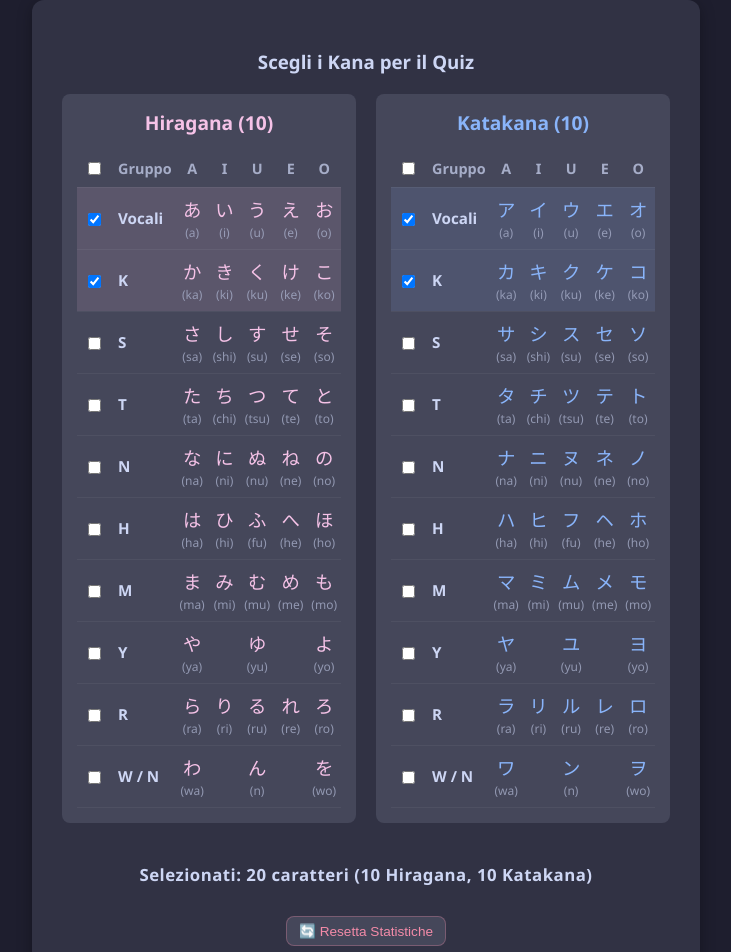
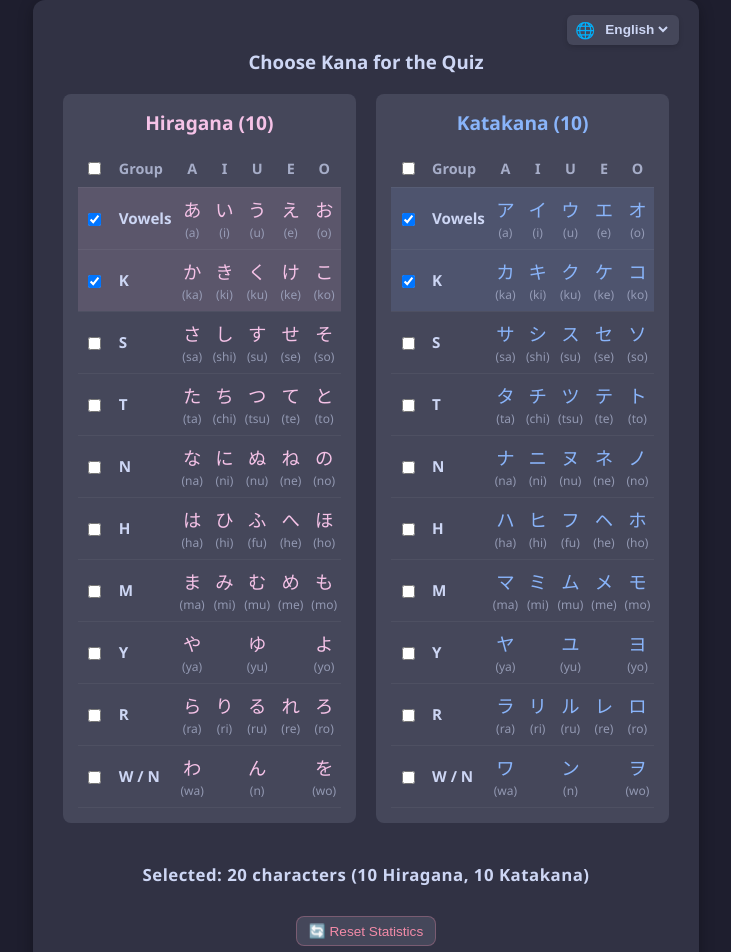
Before and after one commit to RMantis/skanna, a React (Vite) app: page / in a window 1280 px wide. Shown: the part 106-1058 px from the top of the page, without its empty margins (274-1005 px from the left). Built offline with nearby package versions, Linux system fonts and the light colour scheme.

Commit message:
feat: implement multilingual support (EN/IT) and optimize spaced repetition algorithm

```diff
--- a/src/App.tsx
+++ b/src/App.tsx
@@ -2,9 +2,12 @@ import { useState } from 'react';
 import { useQuiz } from './hooks/useQuiz';
 import { SelectionScreen } from './components/SelectionScreen';
 import { QuizScreen } from './components/QuizScreen';
+import { Language, translations } from './constants/translations';
+import { storageService } from './services/storageService';
 
 function App() {
-  const quiz = useQuiz();
+  const [lang, setLang] = useState<Language>(storageService.loadLanguage());
+  const quiz = useQuiz(lang);
   const [selectedHira, setSelectedHira] = useState<string[]>([]);
   const [selectedKata, setSelectedKata] = useState<string[]>([]);
 
@@ -14,14 +17,30 @@ function App() {
     quiz.startQuiz(mode, hira, kata);
   };
 
+  const handleLanguageChange = (newLang: Language) => {
+    setLang(newLang);
+    storageService.saveLanguage(newLang);
+  };
+
+  const t = translations[lang];
+
   return (
     <>
       <h1>sKANnA</h1>
-      <div className="container">
+      <div className="container" style={{ position: 'relative' }}>
+        <div className="language-selector">
+          <span className="globe-icon" style={{ fontSize: '1rem' }}>🌐</span>
+          <select value={lang} onChange={(e) => handleLanguageChange(e.target.value as Language)}>
+            <option value="en">English</option>
+            <option value="it">Italiano</option>
+          </select>
+        </div>
+
         {!quiz.quizActive ? (
-          <SelectionScreen onStartQuiz={handleStartQuiz} />
+          <SelectionScreen t={t} onStartQuiz={handleStartQuiz} />
         ) : (
           <QuizScreen
+            t={t}
             quizState={quiz}
             selectedHira={selectedHira}
             selectedKata={selectedKata}
--- a/src/components/SelectionScreen.tsx
+++ b/src/components/SelectionScreen.tsx
@@ -2,12 +2,14 @@ import React, { useState, useEffect, useMemo } from 'react';
 import { kanaData, getVowelIndex } from '../constants/kanaData';
 import { storageService } from '../services/storageService';
 import { QuizMode } from '../hooks/useQuiz';
+import { TranslationDictionary } from '../constants/translations';
 
 interface SelectionScreenProps {
+    t: TranslationDictionary;
     onStartQuiz: (mode: QuizMode, hira: string[], kata: string[]) => void;
 }
 
-export const SelectionScreen: React.FC<SelectionScreenProps> = ({ onStartQuiz }) => {
+export const SelectionScreen: React.FC<SelectionScreenProps> = ({ t, onStartQuiz }) => {
     const [selectedHira, setSelectedHira] = useState<string[]>([]);
     const [selectedKata, setSelectedKata] = useState<string[]>([]);
 
@@ -17,7 +19,7 @@ export const SelectionScreen: React.FC<SelectionScreenProps> = ({ onStartQuiz })
             setSelectedHira(saved.hira);
             setSelectedKata(saved.kata);
         } else {
-            const defaultGroups = ['Vocali', 'K'];
+            const defaultGroups = ['Vowels', 'K'];
             setSelectedHira(defaultGroups);
             setSelectedKata(defaultGroups);
         }
@@ -82,7 +84,7 @@ export const SelectionScreen: React.FC<SelectionScreenProps> = ({ onStartQuiz })
 
     return (
         <div className="config-section">
-            <h3 style={{ marginBottom: '5px', textAlign: 'center' }}>Scegli i Kana per il Quiz</h3>
+            <h3 style={{ marginBottom: '5px', textAlign: 'center' }}>{t.chooseKana}</h3>
 
             <div className="tables-container">
                 {/* Tabella Hiragana */}
@@ -99,7 +101,7 @@ export const SelectionScreen: React.FC<SelectionScreenProps> = ({ onStartQuiz })
                                         onChange={(e) => toggleSelectAll('hira', e.target.checked)}
                                     />
                                 </th>
-                                <th style={{ textAlign: 'left', paddingLeft: '8px' }}>Gruppo</th>
+                                <th style={{ textAlign: 'left', paddingLeft: '8px' }}>{t.group}</th>
                                 <th>A</th>
                                 <th>I</th>
                                 <th>U</th>
@@ -133,7 +135,7 @@ export const SelectionScreen: React.FC<SelectionScreenProps> = ({ onStartQuiz })
                                                 onChange={() => toggleRow('hira', group)}
                                             />
                                         </td>
-                                        <td className="group-label">{group}</td>
+                                        <td className="group-label">{group === 'Vowels' ? t.vowels : group}</td>
                                         {cells.map((cell, idx) => (
                                             <td key={idx}>
                                                 {cell ? (
@@ -165,7 +167,7 @@ export const SelectionScreen: React.FC<SelectionScreenProps> = ({ onStartQuiz })
                                         onChange={(e) => toggleSelectAll('kata', e.target.checked)}
                                     />
                                 </th>
-                                <th style={{ textAlign: 'left', paddingLeft: '8px' }}>Gruppo</th>
+                                <th style={{ textAlign: 'left', paddingLeft: '8px' }}>{t.group}</th>
                                 <th>A</th>
                                 <th>I</th>
                                 <th>U</th>
@@ -199,7 +201,7 @@ export const SelectionScreen: React.FC<SelectionScreenProps> = ({ onStartQuiz })
                                                 onChange={() => toggleRow('kata', group)}
                                             />
                                         </td>
-                                        <td className="group-label">{group}</td>
+                                        <td className="group-label">{group === 'Vowels' ? t.vowels : group}</td>
                                         {cells.map((cell, idx) => (
                                             <td key={idx}>
                                                 {cell ? (
@@ -219,7 +221,7 @@ export const SelectionScreen: React.FC<SelectionScreenProps> = ({ onStartQuiz })
             </div>
 
             <div id="tableSelectionSummary" style={{ textAlign: 'center', margin: '5px 0 15px 0', fontSize: '1.05rem', color: 'var(--text-color)', fontWeight: 600, letterSpacing: '0.5px' }}>
-                Selezionati: {counts.total} caratteri ({counts.hira} Hiragana, {counts.kata} Katakana)
+                {t.selectedSummary(counts.total, counts.hira, counts.kata)}
             </div>
 
             <div style={{ display: 'flex', justifyContent: 'center', marginBottom: '10px' }}>
@@ -228,25 +230,25 @@ export const SelectionScreen: React.FC<SelectionScreenProps> = ({ onStartQuiz })
                     className="secondary"
                     style={{ padding: '6px 12px', fontSize: '0.85rem', color: 'var(--error-color)', border: '1px solid rgba(243, 139, 168, 0.3)' }}
                     onClick={() => {
-                        if (window.confirm("Sei sicuro di voler resettare tutte le statistiche di studio? I progressi andranno persi.")) {
+                        if (window.confirm(t.resetConfirm)) {
                             storageService.clearStats();
-                            window.alert("Statistiche resettate con successo!");
+                            window.alert(t.resetSuccess);
                             window.location.reload();
                         }
                     }}
                 >
-                    🔄 Resetta Statistiche
+                    🔄 {t.resetStats}
                 </button>
             </div>
 
             <div className="start-buttons-container" style={{ display: 'flex', flexDirection: 'column', gap: '10px', marginTop: '10px', width: '100%' }}>
                 <div style={{ display: 'flex', gap: '15px' }}>
-                    <button className="primary" style={{ flex: 1, padding: '12px' }} onClick={() => onStartQuiz('kana_to_romaji', selectedHira, selectedKata)}>Singoli: Kana → Romaji</button>
-                    <button className="primary" style={{ flex: 1, padding: '12px', backgroundColor: '#cba6f7', color: '#11111b' }} onClick={() => onStartQuiz('romaji_to_kana', selectedHira, selectedKata)}>Singoli: Romaji → Kana</button>
+                    <button className="primary" style={{ flex: 1, padding: '12px' }} onClick={() => onStartQuiz('kana_to_romaji', selectedHira, selectedKata)}>{t.singleKanaRomaji}</button>
+                    <button className="primary" style={{ flex: 1, padding: '12px', backgroundColor: '#cba6f7', color: '#11111b' }} onClick={() => onStartQuiz('romaji_to_kana', selectedHira, selectedKata)}>{t.singleRomajiKana}</button>
                 </div>
                 <div style={{ display: 'flex', gap: '15px' }}>
-                    <button className="primary" style={{ flex: 1, padding: '12px', backgroundColor: '#a6e3a1', color: '#11111b' }} onClick={() => onStartQuiz('kana_to_romaji_phrases', selectedHira, selectedKata)}>Frasi: Kana → Romaji</button>
-                    <button className="primary" style={{ flex: 1, padding: '12px', backgroundColor: '#f9e2af', color: '#11111b' }} onClick={() => onStartQuiz('romaji_to_kana_phrases', selectedHira, selectedKata)}>Frasi: Romaji → Kana</button>
+                    <button className="primary" style={{ flex: 1, padding: '12px', backgroundColor: '#a6e3a1', color: '#11111b' }} onClick={() => onStartQuiz('kana_to_romaji_phrases', selectedHira, selectedKata)}>{t.phrasesKanaRomaji}</button>
+                    <button className="primary" style={{ flex: 1, padding: '12px', backgroundColor: '#f9e2af', color: '#11111b' }} onClick={() => onStartQuiz('romaji_to_kana_phrases', selectedHira, selectedKata)}>{t.phrasesRomajiKana}</button>
                 </div>
             </div>
         </div>
--- a/src/constants/kanaData.ts
+++ b/src/constants/kanaData.ts
@@ -12,7 +12,7 @@ export interface KanaGroup {
 export type KanaDataMap = Record<string, KanaGroup>;
 
 export const kanaData: KanaDataMap = {
-    "Vocali": { h: ['あ:a','い:i','う:u','え:e','お:o'], k: ['ア:a','イ:i','ウ:u','エ:e','オ:o'] },
+    "Vowels": { h: ['あ:a','い:i','う:u','え:e','お:o'], k: ['ア:a','イ:i','ウ:u','エ:e','オ:o'] },
     "K": { h: ['か:ka','き:ki','く:ku','け:ke','こ:ko'], k: ['カ:ka','キ:ki','ク:ku','ケ:ke','コ:ko'] },
     "S": { h: ['さ:sa','し:shi','す:su','せ:se','そ:so'], k: ['サ:sa','シ:shi','ス:su','セ:se','ソ:so'] },
     "T": { h: ['た:ta','ち:chi','つ:tsu','て:te','と:to'], k: ['タ:ta','チ:chi','ツ:tsu','テ:te','ト:to'] },
--- /dev/null
+++ b/src/constants/translations.ts
@@ -0,0 +1,83 @@
+export type Language = 'en' | 'it';
+
+export interface TranslationDictionary {
+    title: string;
+    chooseKana: string;
+    group: string;
+    vowels: string;
+    selectedSummary: (total: number, hira: number, kata: number) => string;
+    resetStats: string;
+    resetConfirm: string;
+    resetSuccess: string;
+    selectGroupAlert: string;
+    singleKanaRomaji: string;
+    singleRomajiKana: string;
+    phrasesKanaRomaji: string;
+    phrasesRomajiKana: string;
+    changeFilters: string;
+    newKanaRomaji: (romaji: string) => string;
+    newKanaAnswer: (kana: string) => string;
+    verify: string;
+    dontRemember: string;
+    correct: string;
+    incorrectTryAgain: string;
+    incorrectWas: (correct: string) => string;
+    solutionIs: (solution: string) => string;
+    scoreBoard: (score: number, mistakes: number) => string;
+    selectedQuizSummary: (total: number, hira: number, kata: number) => string;
+}
+
+export const translations: Record<Language, TranslationDictionary> = {
+    en: {
+        title: "sKANnA",
+        chooseKana: "Choose Kana for the Quiz",
+        group: "Group",
+        vowels: "Vowels",
+        selectedSummary: (total, hira, kata) => `Selected: ${total} characters (${hira} Hiragana, ${kata} Katakana)`,
+        resetStats: "Reset Statistics",
+        resetConfirm: "Are you sure you want to reset all learning statistics? All progress will be lost.",
+        resetSuccess: "Statistics reset successfully!",
+        selectGroupAlert: "Select at least one group to start!",
+        singleKanaRomaji: "Single: Kana → Romaji",
+        singleRomajiKana: "Single: Romaji → Kana",
+        phrasesKanaRomaji: "Phrases: Kana → Romaji",
+        phrasesRomajiKana: "Phrases: Romaji → Kana",
+        changeFilters: "← Change Filters",
+        newKanaRomaji: (romaji) => `💡 New kana! Romaji: ${romaji}`,
+        newKanaAnswer: (kana) => `💡 New kana! Answer: ${kana}`,
+        verify: "Verify",
+        dontRemember: "Don't remember",
+        correct: "Correct!",
+        incorrectTryAgain: "Incorrect. Try again!",
+        incorrectWas: (correct) => `Incorrect! It was: ${correct}`,
+        solutionIs: (solution) => `The solution is: ${solution}`,
+        scoreBoard: (score, mistakes) => `Score: ${score} | Mistakes: ${mistakes}`,
+        selectedQuizSummary: (total, hira, kata) => `Selected: ${total} characters (${hira} Hiragana, ${kata} Katakana)`
+    },
+    it: {
+        title: "sKANnA",
+        chooseKana: "Scegli i Kana per il Quiz",
+        group: "Gruppo",
+        vowels: "Vocali",
+        selectedSummary: (total, hira, kata) => `Selezionati: ${total} caratteri (${hira} Hiragana, ${kata} Katakana)`,
+        resetStats: "Resetta Statistiche",
+        resetConfirm: "Sei sicuro di voler resettare tutte le statistiche di studio? I progressi andranno persi.",
+        resetSuccess: "Statistiche resettate con successo!",
+        selectGroupAlert: "Seleziona almeno un gruppo per iniziare!",
+        singleKanaRomaji: "Singoli: Kana → Romaji",
+        singleRomajiKana: "Singoli: Romaji → Kana",
+        phrasesKanaRomaji: "Frasi: Kana → Romaji",
+        phrasesRomajiKana: "Frasi: Romaji → Kana",
+        changeFilters: "← Cambia Filtri",
+        newKanaRomaji: (romaji) => `💡 Nuovo kana! Romaji: ${romaji}`,
+        newKanaAnswer: (kana) => `💡 Nuovo kana! Risposta: ${kana}`,
+        verify: "Verifica",
+        dontRemember: "Non ricordo",
+        correct: "Corretto!",
+        incorrectTryAgain: "Sbagliato. Riprova!",
+        incorrectWas: (correct) => `Sbagliato! Era: ${correct}`,
+        solutionIs: (solution) => `La soluzione è: ${solution}`,
+        scoreBoard: (score, mistakes) => `Punteggio: ${score} | Errori: ${mistakes}`,
+        selectedQuizSummary: (total, hira, kata) => `Selezionati: ${total} caratteri (${hira} Hiragana, ${kata} Katakana)`
+    }
+};
--- a/src/hooks/useQuiz.ts
+++ b/src/hooks/useQuiz.ts
@@ -1,6 +1,7 @@
 import { useState, useCallback, useRef } from 'react';
 import { kanaData, KanaItem } from '../constants/kanaData';
 import { storageService } from '../services/storageService';
+import { Language, translations } from '../constants/translations';
 
 export type QuizMode = 'kana_to_romaji' | 'romaji_to_kana' | 'kana_to_romaji_phrases' | 'romaji_to_kana_phrases';
 
@@ -17,7 +18,7 @@ export interface QuizState {
     options: string[];
 }
 
-export function useQuiz() {
+export function useQuiz(lang: Language) {
     const [state, setState] = useState<QuizState>({
         quizActive: false,
         quizMode: 'kana_to_romaji',
@@ -210,20 +211,24 @@ export function useQuiz() {
     const startQuiz = useCallback((mode: QuizMode, selectedHira: string[], selectedKata: string[]) => {
         const pool: any[] = [];
         selectedHira.forEach(group => {
+            if (kanaData[group]) {
                 kanaData[group].h.forEach(item => {
                     const [kana, romaji] = item.split(':');
                     pool.push({ kana, romaji, type: 'Hiragana' });
                 });
+            }
         });
         selectedKata.forEach(group => {
+            if (kanaData[group]) {
                 kanaData[group].k.forEach(item => {
                     const [kana, romaji] = item.split(':');
                     pool.push({ kana, romaji, type: 'Katakana' });
                 });
+            }
         });
 
         if (pool.length === 0) {
-            alert("Seleziona almeno un gruppo per iniziare!");
+            alert(translations[lang].selectGroupAlert);
             return;
         }
 
@@ -271,7 +276,7 @@ export function useQuiz() {
                 return {
                     ...prev,
                     questionAnswered: true,
-                    feedback: 'Corretto!',
+                    feedback: translations[lang].correct,
                     feedbackColor: 'var(--success-color)',
                     score: prev.score + 1
                 };
@@ -281,7 +286,7 @@ export function useQuiz() {
                 }
                 return {
                     ...prev,
-                    feedback: 'Sbagliato. Riprova!',
+                    feedback: translations[lang].incorrectTryAgain,
                     feedbackColor: 'var(--error-color)',
                     mistakes: prev.mistakes + 1
                 };
@@ -304,7 +309,7 @@ export function useQuiz() {
                 return {
                     ...prev,
                     optionSelected: true,
-                    feedback: 'Corretto!',
+                    feedback: translations[lang].correct,
                     feedbackColor: 'var(--success-color)',
                     score: prev.score + 1
                 };
@@ -316,7 +321,7 @@ export function useQuiz() {
                 return {
                     ...prev,
                     optionSelected: true,
-                    feedback: `Sbagliato! Era: ${prev.currentKana.kana}`,
+                    feedback: translations[lang].incorrectWas(prev.currentKana.kana),
                     feedbackColor: 'var(--error-color)',
                     mistakes: prev.mistakes + 1
                 };
@@ -337,7 +342,7 @@ export function useQuiz() {
 
             return {
                 ...prev,
-                feedback: `La soluzione è: ${solution}`,
+                feedback: translations[lang].solutionIs(solution),
                 feedbackColor: 'var(--warning-color)',
                 mistakes: prev.mistakes + 1
             };
--- a/src/index.css
+++ b/src/index.css
@@ -25,6 +25,7 @@ body {
 h1 { color: var(--primary-color); }
 
 .container {
+    position: relative;
     background-color: var(--surface-color);
     padding: 30px;
     border-radius: 12px;
@@ -329,3 +330,32 @@ button:hover { opacity: 0.8; }
     border-top: 1px solid var(--surface-hover);
     padding-top: 15px;
 }
+
+/* Language Switcher Dropdown Style */
+.language-selector {
+    display: flex;
+    align-items: center;
+    gap: 6px;
+    position: absolute;
+    top: 15px;
+    right: 20px;
+    background-color: var(--surface-hover);
+    padding: 4px 8px;
+    border-radius: 6px;
+    box-shadow: 0 2px 5px rgba(0, 0, 0, 0.15);
+}
+
+.language-selector select {
+    background: none;
+    border: none;
+    color: var(--text-color);
+    font-size: 0.85rem;
+    cursor: pointer;
+    outline: none;
+    font-weight: 600;
+}
+
+.language-selector select option {
+    background-color: var(--surface-color);
+    color: var(--text-color);
+}
--- a/src/services/storageService.ts
+++ b/src/services/storageService.ts
@@ -1,3 +1,5 @@
+import { Language } from '../constants/translations';
+
 export interface KanaStat {
     correct: number;
     wrong: number;
@@ -12,14 +14,33 @@ export interface SavedSelection {
 
 const STATS_KEY = 'sKANnA_stats';
 const SELECTION_KEY = 'sKANnA_selection';
+const LANGUAGE_KEY = 'sKANnA_language';
 
 export const storageService = {
+    loadLanguage(): Language {
+        try {
+            const stored = localStorage.getItem(LANGUAGE_KEY);
+            return (stored === 'en' || stored === 'it') ? stored : 'en';
+        } catch (e) {
+            console.error("Error loading language:", e);
+            return 'en';
+        }
+    },
+
+    saveLanguage(lang: Language): void {
+        try {
+            localStorage.setItem(LANGUAGE_KEY, lang);
+        } catch (e) {
+            console.error("Error saving language:", e);
+        }
+    },
+
     loadStats(): KanaStatsMap {
         try {
             const stored = localStorage.getItem(STATS_KEY);
             return stored ? JSON.parse(stored) : {};
         } catch (e) {
-            console.error("Errore nel caricamento delle statistiche:", e);
+            console.error("Error loading stats:", e);
             return {};
         }
     },
@@ -28,7 +49,7 @@ export const storageService = {
         try {
             localStorage.setItem(STATS_KEY, JSON.stringify(stats));
         } catch (e) {
-            console.error("Errore nel salvataggio delle statistiche:", e);
+            console.error("Error saving stats:", e);
         }
     },
 
@@ -36,7 +57,7 @@ export const storageService = {
         try {
             localStorage.removeItem(STATS_KEY);
         } catch (e) {
-            console.error("Errore nella cancellazione delle statistiche:", e);
+            console.error("Error clearing stats:", e);
         }
     },
 
@@ -57,9 +78,13 @@ export const storageService = {
     loadSelection(): SavedSelection | null {
         try {
             const stored = localStorage.getItem(SELECTION_KEY);
-            return stored ? JSON.parse(stored) : null;
+            if (!stored) return null;
+            const parsed = JSON.parse(stored) as SavedSelection;
+            if (parsed.hira) parsed.hira = parsed.hira.map(g => g === 'Vocali' ? 'Vowels' : g);
+            if (parsed.kata) parsed.kata = parsed.kata.map(g => g === 'Vocali' ? 'Vowels' : g);
+            return parsed;
         } catch (e) {
-            console.error("Errore nel caricamento della selezione:", e);
+            console.error("Error loading selection:", e);
             return null;
         }
     },
@@ -68,7 +93,7 @@ export const storageService = {
         try {
             localStorage.setItem(SELECTION_KEY, JSON.stringify(selection));
         } catch (e) {
-            console.error("Errore nel salvataggio della selezione:", e);
+            console.error("Error saving selection:", e);
         }
     }
 };
```
Also changed, not shown: src/components/QuizScreen.tsx (+10 -7 lines), 1 other file (tests, documents, lock files or other folders). Lines whose indentation alone changed are shown as unchanged.
